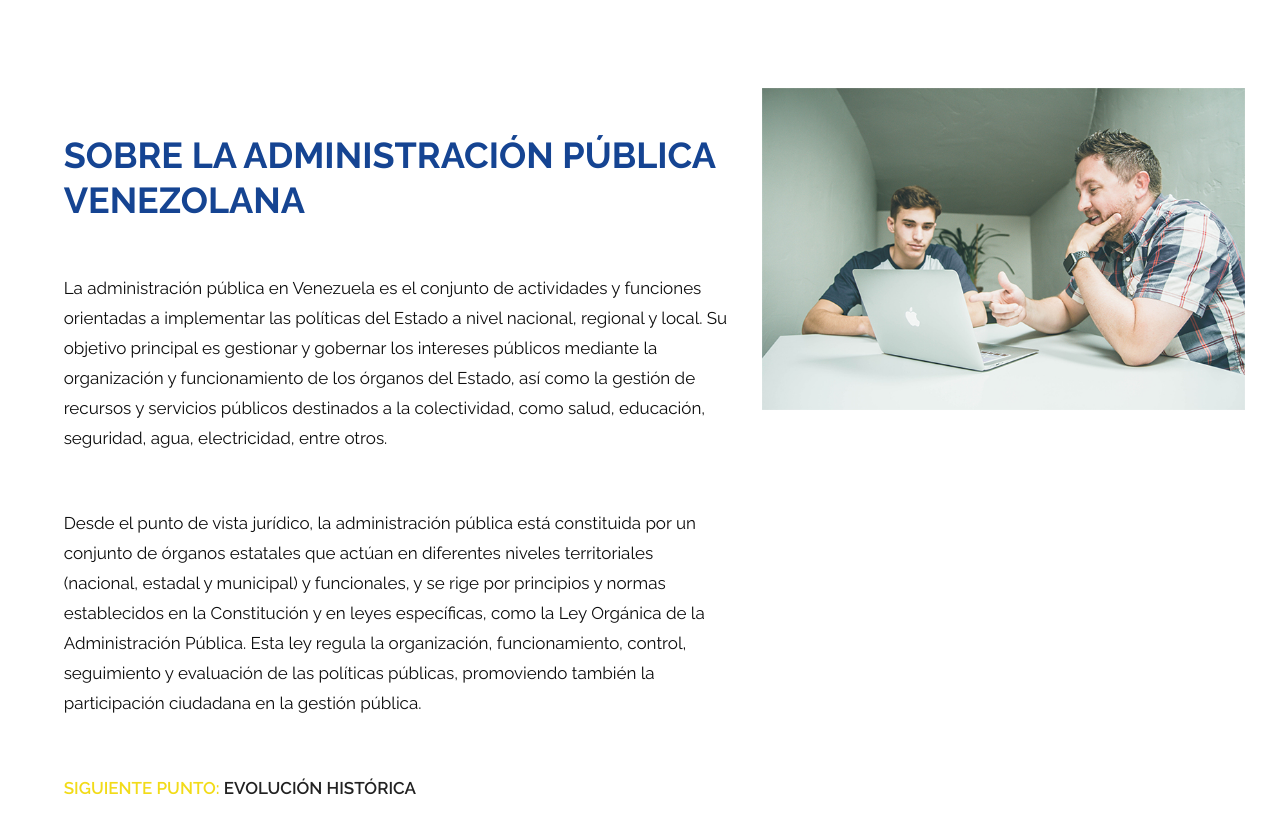
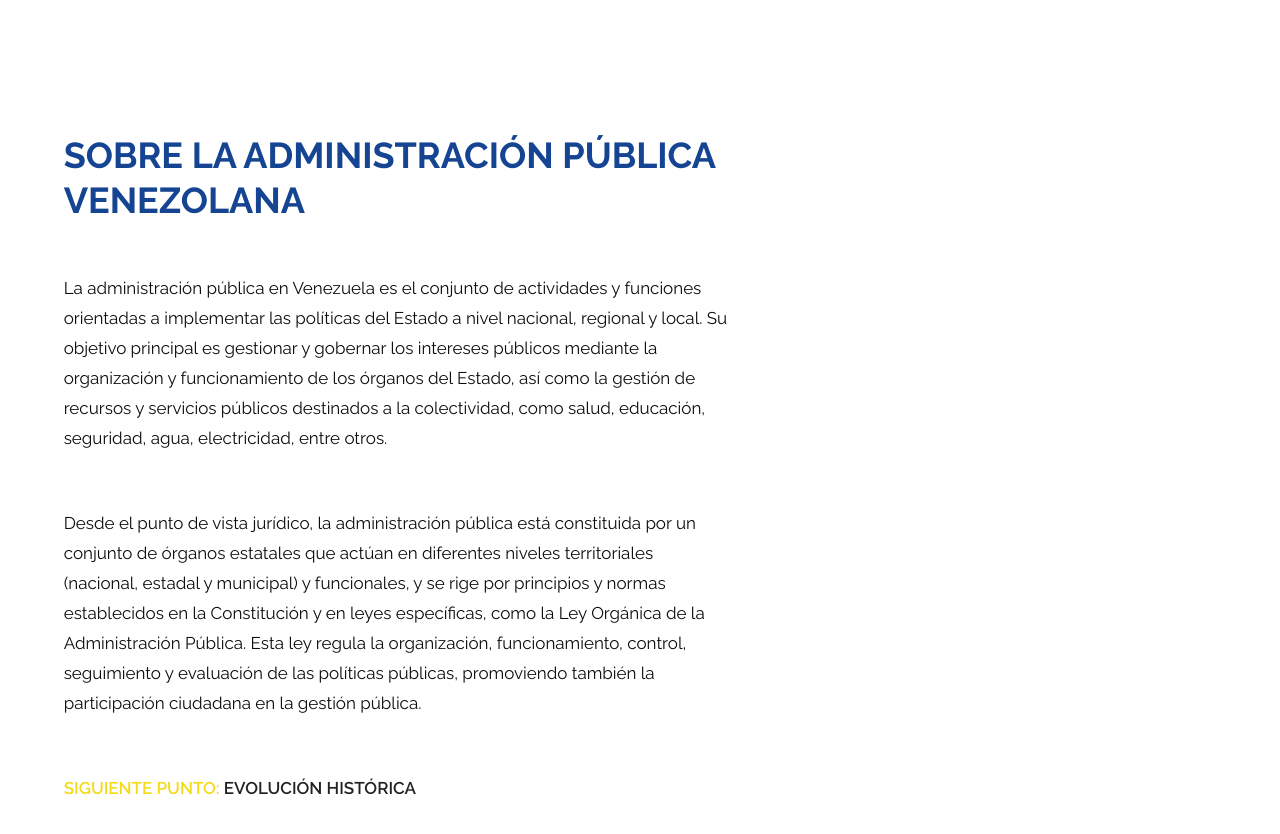
Before and after one commit to Nazarethp-8/Saber-Administrativo-VE, a plain HTML site: page index.html in a window 1280 px wide. Shown: the part 838-1672 px from the top of the page. Drawn offline with nearby package versions, Linux system fonts and the light colour scheme.

Commit message:
new file:   images/perez.png 	modified:   index.html

```diff
--- a/index.html
+++ b/index.html
@@ -118,9 +118,7 @@
                </div>
             </div>
             <div class="col-md-12 col-lg-5">
-               <div class="about_img">
-                  <figure><img src="images/about_img2.jpg" alt="#" /></figure>
-               </div>
+
             </div>
          </div>
       </div>
```
Also changed, not shown: images/perez.png (added).
